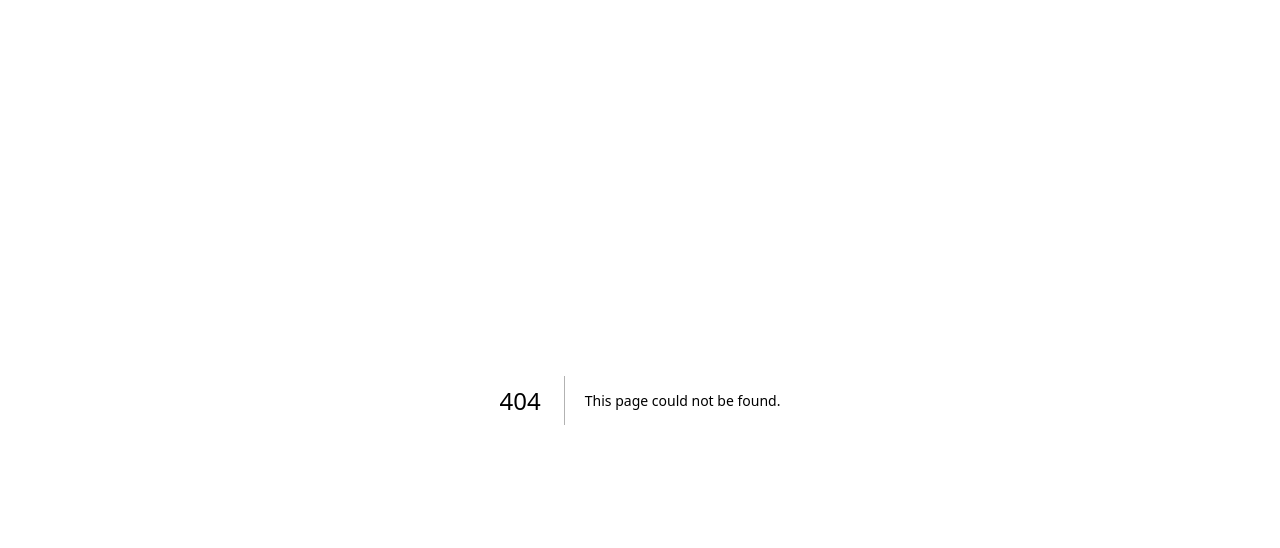
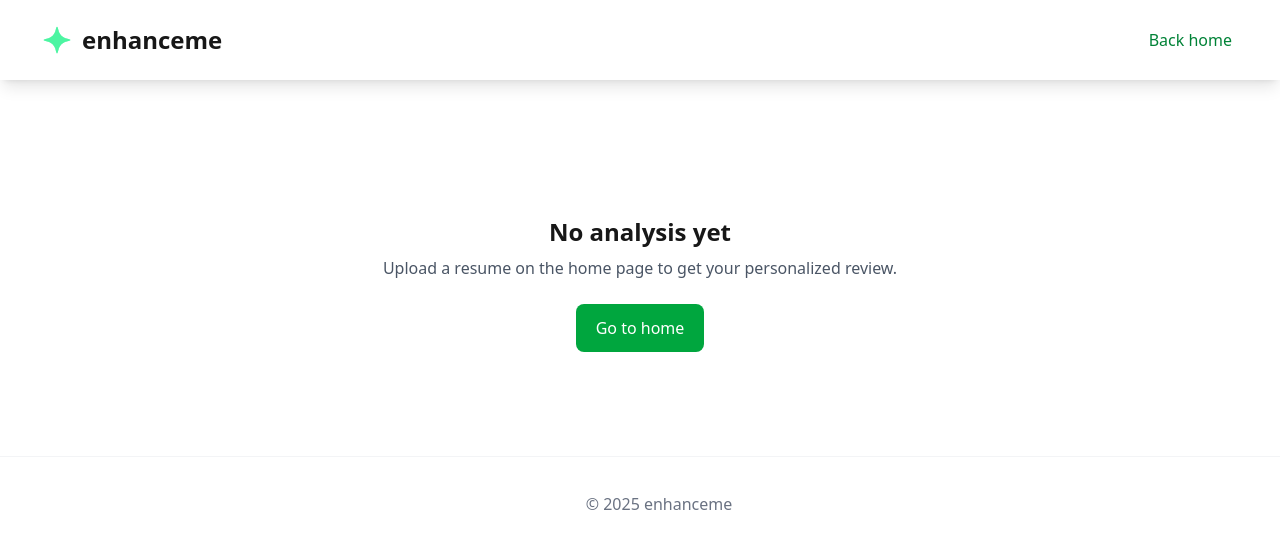
Before and after one commit to montasirmoyen/enhanceme, a Next.js app: page /analysis in a window 1280 px wide. Before the commit this address had no page. Shown: the top 548 px of the page. Built offline with nearby package versions, Linux system fonts and the light colour scheme.

Commit message:
Route analysis

```diff
--- /dev/null
+++ b/src/app/analysis/page.tsx
@@ -0,0 +1,151 @@
+'use client';
+
+import React, { useEffect, useState } from 'react';
+import { useRouter } from 'next/navigation';
+import Image from 'next/image';
+import { AnalysisResult } from '@/types/analysis';
+import { AnalysisDisplay } from '@/components/analysis-display';
+import { AnalysisService } from '@/services/analysis-service';
+import { ResumePreview } from '@/components/resume-preview';
+import { computeJdMatch, scoreInterviewLikelihood, atsChecks } from '@/services/scoring';
+
+export default function AnalysisPage() {
+  React.useEffect(() => {
+    document.title = 'enhanceme - Analysis';
+  }, []);
+  const router = useRouter();
+  const [result, setResult] = useState<AnalysisResult | null>(null);
+  const [role, setRole] = useState('');
+  const [jd, setJd] = useState('');
+  const [jdMatch, setJdMatch] = useState<number>(0);
+  const [missing, setMissing] = useState<string[]>([]);
+  const [resumeText, setResumeText] = useState('');
+
+  useEffect(() => {
+    try {
+      const stored = sessionStorage.getItem('lastAnalysis');
+      if (stored) {
+        setResult(JSON.parse(stored));
+      }
+      const txt = sessionStorage.getItem('lastResumeText');
+      if (txt) setResumeText(txt);
+    } catch {}
+  }, []);
+
+  useEffect(() => {
+    if (!jd) { setJdMatch(0); setMissing([]); return; }
+    const { match, missing } = computeJdMatch(resumeText, role + '\n' + jd);
+    setJdMatch(match);
+    setMissing(missing);
+  }, [jd, role, resumeText]);
+
+  return (
+    <div className="min-h-screen">
+      <header className="shadow-lg">
+        <div className="max-w-7xl mx-auto px-4 sm:px-6 lg:px-8">
+          <div className="flex items-center justify-between h-20">
+            <div className="flex items-center">
+              <Image className="p-2" src="/logo.png" alt="Sparkle" width={50} height={50} />
+              <h1 className="text-2xl font-bold">enhanceme</h1>
+            </div>
+            <div className="flex items-center gap-3">
+              <button
+                onClick={() => router.push('/')}
+                className="px-4 py-2 text-green-700 hover:text-green-800 hover:bg-green-50 rounded-lg transition-colors"
+              >
+                Back home
+              </button>
+            </div>
+          </div>
+        </div>
+      </header>
+
+      <main className="max-w-7xl mx-auto px-4 sm:px-6 lg:px-8 mt-18">
+        {!result ? (
+          <div className="max-w-2xl mx-auto text-center py-16">
+            <h2 className="text-2xl font-semibold mb-2">No analysis yet</h2>
+            <p className="text-gray-600 mb-6">Upload a resume on the home page to get your personalized review.</p>
+            <button
+              onClick={() => router.push('/')}
+              className="px-5 py-3 bg-green-600 text-white rounded-lg hover:bg-green-700 transition-colors"
+            >
+              Go to home
+            </button>
+          </div>
+        ) : (
+          <div className="max-w-6xl mx-auto py-8">
+            <div className="flex items-center justify-between mb-8">
+              <div>
+                <h2 className="text-3xl font-bold text-gray-900 mb-2">Resume Analysis</h2>
+                <p className="text-gray-500">Here's your comprehensive resume analysis</p>
+              </div>
+              <button
+                onClick={() => router.push('/')}
+                className="px-4 py-2 text-green-700 hover:text-green-800 hover:bg-green-50 rounded-lg transition-colors"
+              >
+                Analyze another resume
+              </button>
+            </div>
+            <AnalysisDisplay result={result} />
+
+            <div className="mt-10 grid grid-cols-1 lg:grid-cols-3 gap-6">
+              {/* <div className="lg:col-span-2 bg-white rounded-xl border border-gray-200 p-6">
+                <h3 className="text-xl font-bold text-gray-900 mb-4">Target Role & Match</h3>
+                <div className="grid grid-cols-1 md:grid-cols-2 gap-4 mb-4">
+                  <input value={role} onChange={e => setRole(e.target.value)} placeholder="Target role (e.g., Frontend Engineer)" className="border rounded-lg px-3 py-2" />
+                  <input placeholder="Company (optional)" className="border rounded-lg px-3 py-2" />
+                </div>
+                <textarea value={jd} onChange={e => setJd(e.target.value)} placeholder="Paste job description (optional)" className="w-full border rounded-lg px-3 py-2 h-32"></textarea>
+
+                <div className="mt-4 flex flex-wrap gap-4 items-center">
+                  <div className="text-sm text-gray-700">Match score: <span className="font-semibold">{Math.round(jdMatch * 100)}%</span></div>
+                  <div className="text-sm text-gray-700">Interview likelihood: <span className="font-semibold">{result ? scoreInterviewLikelihood(result, jdMatch) : 0}%</span></div>
+                </div>
+                {missing.length > 0 && (
+                  <div className="mt-3">
+                    <div className="text-sm font-medium text-gray-900 mb-1">Potential keyword gaps:</div>
+                    <div className="flex flex-wrap gap-2">
+                      {missing.slice(0, 12).map((m, i) => (
+                        <span key={i} className="text-xs px-2 py-1 rounded-full bg-amber-50 text-amber-700 border border-amber-200">{m}</span>
+                      ))}
+                    </div>
+                  </div>
+                )}
+              </div> */}
+
+              <div className="bg-white rounded-xl border border-gray-200 p-6">
+                <h3 className="text-xl font-bold text-gray-900 mb-4">ATS Checks</h3>
+                <ul className="space-y-2">
+                  {atsChecks(resumeText).map((c, i) => (
+                    <li key={i} className="flex items-center gap-2 text-sm">
+                      <span className={`w-2 h-2 rounded-full ${c.passed ? 'bg-green-600' : 'bg-amber-500'}`}></span>
+                      <span className={c.passed ? 'text-gray-700' : 'text-amber-700'}>{c.label}</span>
+                    </li>
+                  ))}
+                </ul>
+              </div>
+            </div>
+
+            {result?.resume && (
+              <div className="mt-10">
+                <h3 className="text-2xl font-bold text-gray-900 mb-4">Rebuilt Resume Preview</h3>
+                <ResumePreview resume={result.resume} />
+              </div>
+            )}
+          </div>
+        )}
+      </main>
+
+      <footer className="border-t border-gray-100 bg-white/80 mt-10">
+        <div className="max-w-7xl mx-auto px-4 sm:px-6 lg:px-8 py-8">
+          <div className="text-center text-gray-500">
+            <div className="inline-flex items-center justify-center gap-2">
+              <Image src="/sparkle.png" alt="Sparkle" width={30} height={30} className="align-middle" />
+              <p className="m-0">&copy; 2025 enhanceme</p>
+            </div>
+          </div>
+        </div>
+      </footer>
+    </div>
+  );
+}
```
